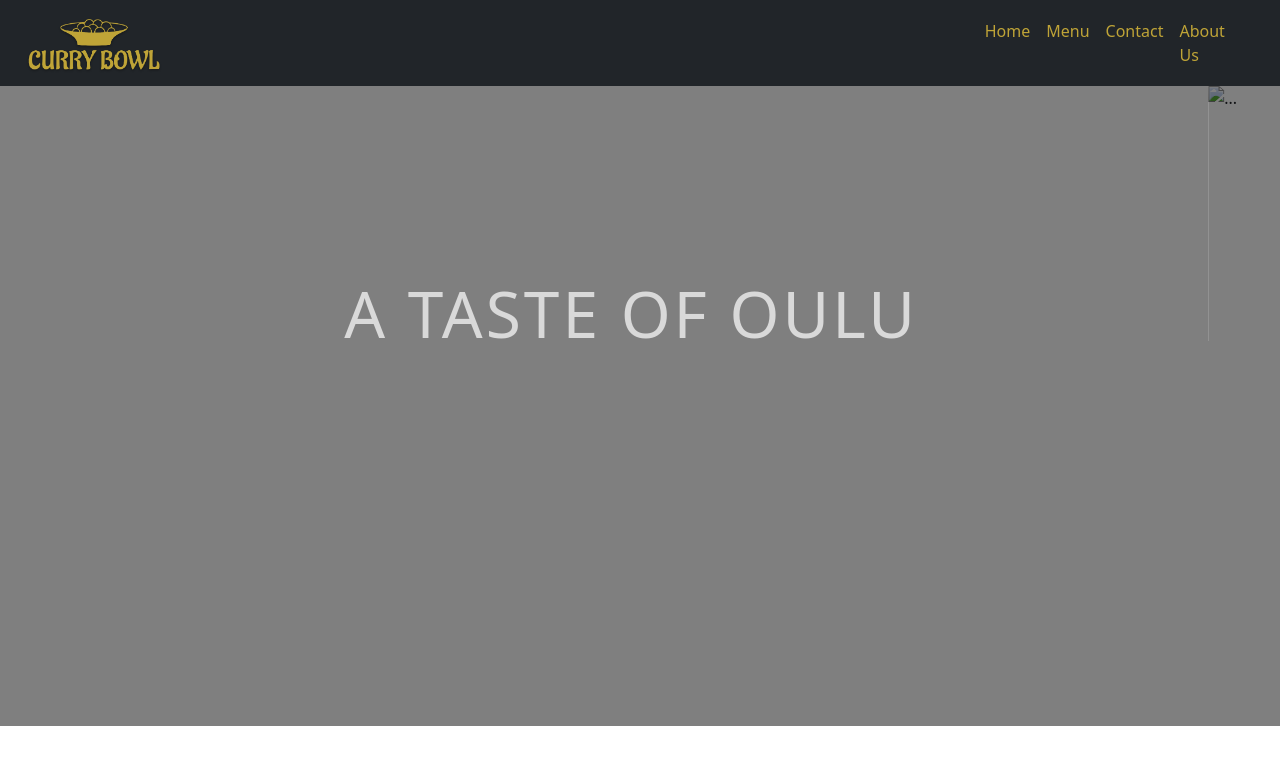
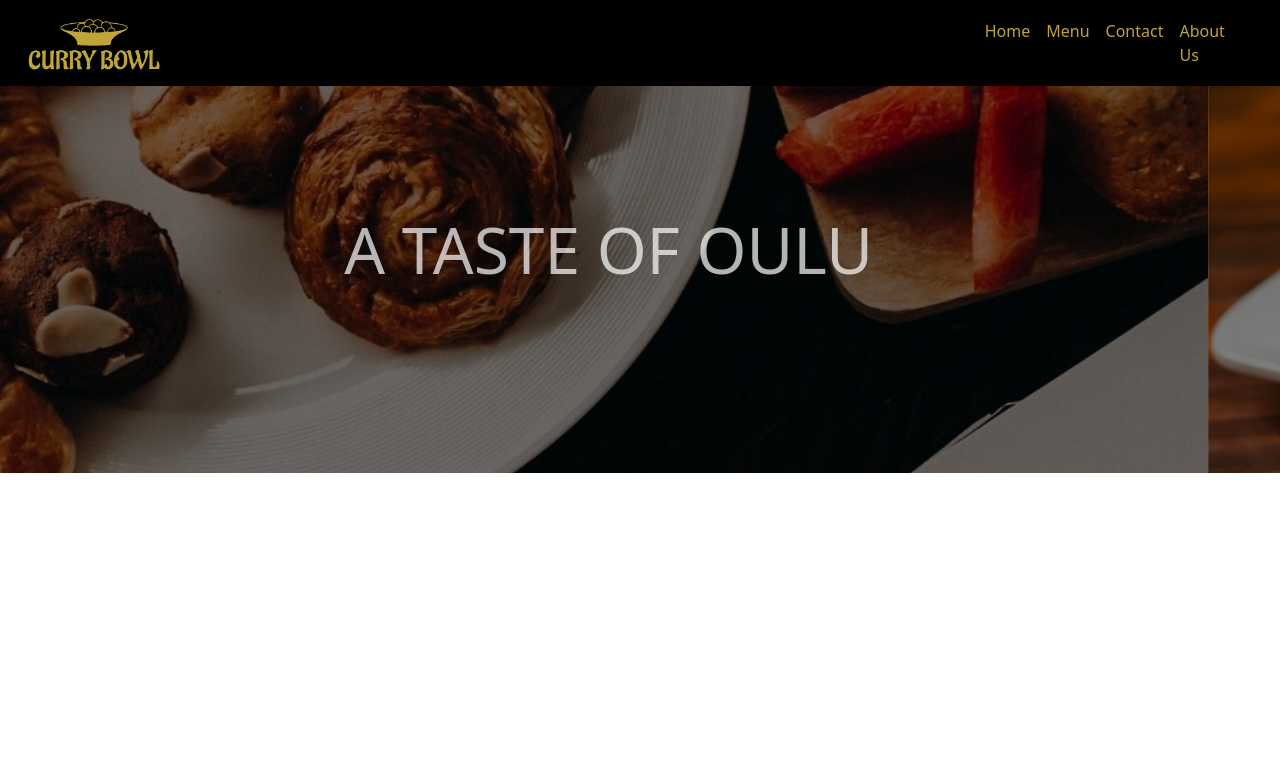
Before and after one commit to widanalageshane/Restaurant-Project, a plain HTML site: page MainPage.html in a window 1280 px wide. Drawn offline with nearby package versions, Linux system fonts and the light colour scheme.

Commit message:
Update MainPage.html

```diff
--- a/MainPage.html
+++ b/MainPage.html
@@ -9,8 +9,8 @@
 </head>
 <body>
   <!-- nav Section Start-->
-    <div class="container-fluid navbar-dark bg-dark">
-        <nav class="navbar navbar-expand-lg navbar-dark bg-dark">
+    <div class="container-fluid  bg-black  ">
+        <nav class="navbar navbar-expand-lg ">
             <div class="container-fluid">
                 <a class="navbar-brand" href="#"><img src="/Images/Logo.png" width="15%" alt="currybowl"></a>
                 <button class="navbar-toggler" type="button" data-bs-toggle="collapse" data-bs-target="#navbarNavAltMarkup" aria-controls="navbarNavAltMarkup" aria-expanded="false" aria-label="Toggle navigation">
@@ -34,16 +34,22 @@
 <div id="carouselExampleSlidesOnly" class="carousel slide" data-bs-ride="carousel">
     <div class="carousel-inner">
       <div class="carousel-item active">
-        <img src="/Images/Caraousal 1.jpg"  class="d-block w-100" alt="...">
+        <img src="/Images/caraosual 0.png"  class="d-block w-100 h-25  " alt="...">
         <div class="carousel-caption">
-            <h2>A TASTE OF OULU</h2>
+          <p class="display-3">A TASTE OF OULU</p>
         </div>
       </div>
       <div class="carousel-item">
-        <img src="..." class="d-block w-100" alt="...">
+        <img src="/Images/Caraousal 4.png" class="d-block w-100 h-25" alt="...">
+        <div class="carousel-caption">
+          <p class="display-3">A TASTE OF OULU</p>
+        </div>
       </div>
       <div class="carousel-item">
-        <img src="..." class="d-block w-100" alt="...">
+        <img src="/Images/Caraousal 3.png" class="d-block w-100 h-25" alt="...">
+        <div class="carousel-caption">
+          <p class="display-3">A TASTE OF OULU</p>
+        </div>
       </div>
     </div>
   </div>
```
